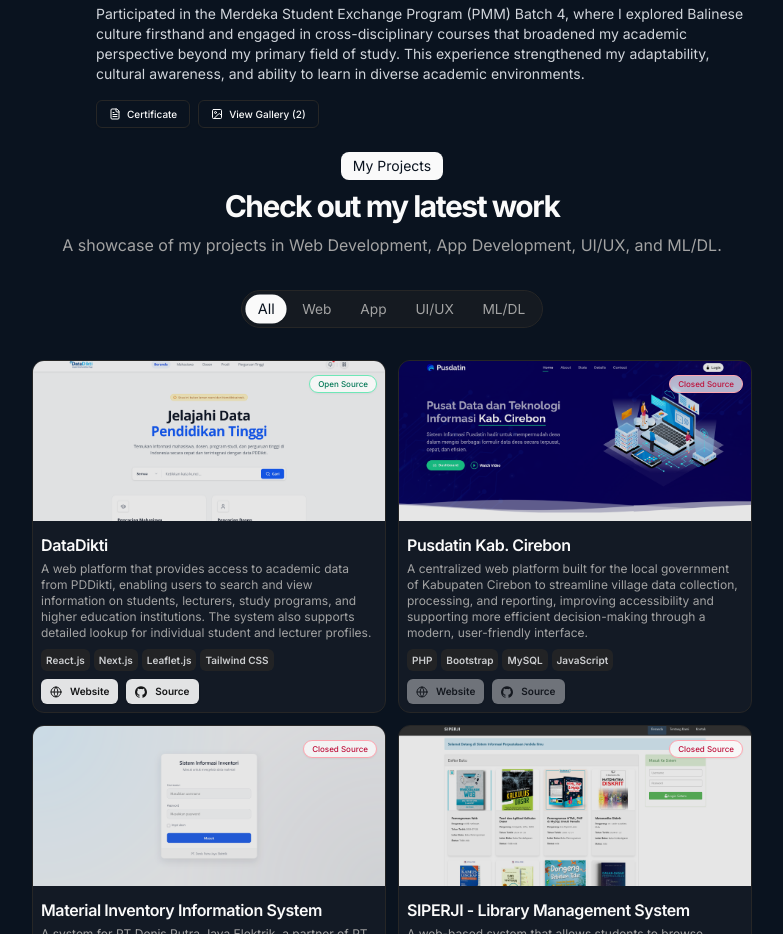
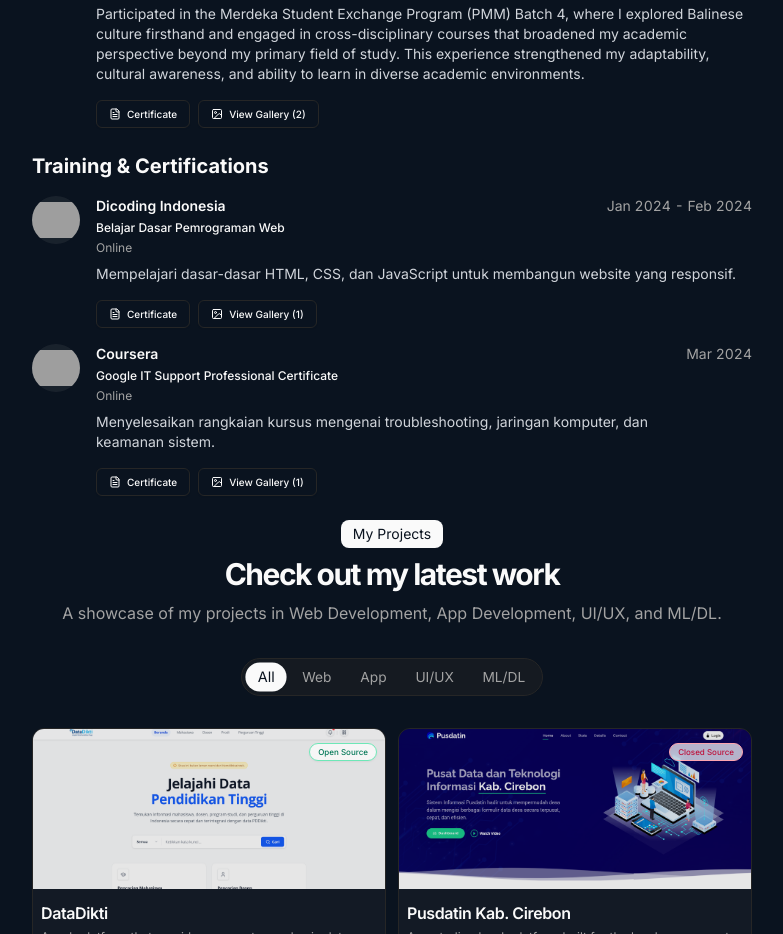
Before and after one commit to azharanggakusuma/portfolio-next, a Next.js app: page / in a window 1280 px wide. Shown: the part 1580-2514 px from the top of the page, without its empty margins (248-1031 px from the left). Built offline with nearby package versions, Linux system fonts and the light colour scheme; grey boxes are pictures that could not be loaded.

Commit message:
feat: add Training & Certifications section with relevant data and display components

```diff
--- a/src/app/page.tsx
+++ b/src/app/page.tsx
@@ -207,6 +207,39 @@ export default function Page() {
         </div>
       </section>
 
+      {/* --- TRAINING & CERTIFICATES SECTION --- */}
+      <section id="certifications" className="pt-6">
+        <div className="flex min-h-0 flex-col gap-y-4">
+          <BlurFade delay={BLUR_FADE_DELAY * 12}>
+            <h2 className="text-xl font-bold">Training & Certifications</h2>
+          </BlurFade>
+
+          {DATA.trainings.map((item, id) => (
+            <BlurFade
+              key={item.school + item.degree + id}
+              delay={BLUR_FADE_DELAY * 12 + id * 0.05}
+            >
+              <AcademicCard
+                logoUrl={item.logoUrl}
+                altText={item.school}
+                title={item.school}
+                subtitle={item.degree}
+                href={item.href}
+                period={
+                  item.start === item.end
+                    ? item.start
+                    : `${item.start} - ${item.end}`
+                }
+                location={item.location}
+                description={item.description}
+                certificateUrl={item.certificateUrl}
+                gallery={item.gallery}
+              />
+            </BlurFade>
+          ))}
+        </div>
+      </section>
+
       {/* --- PROJECTS SECTION --- */}
       <section id="projects" className="pt-6">
         <div className="space-y-8 w-full">
--- a/src/data/resume.tsx
+++ b/src/data/resume.tsx
@@ -249,6 +249,44 @@ export const DATA = {
       ],
     },
   ],
+  trainings: [
+    {
+      school: "Dicoding Indonesia",
+      href: "https://www.dicoding.com",
+      degree: "Belajar Dasar Pemrograman Web",
+      logoUrl: "/path/to/dicoding-logo.png",
+      start: "Jan 2024",
+      end: "Feb 2024",
+      location: "Online",
+      description:
+        "Mempelajari dasar-dasar HTML, CSS, dan JavaScript untuk membangun website yang responsif.",
+      certificateUrl: "https://dicoding.com/certificates/...",
+      gallery: [
+        {
+          image: "/gallery/training-1.jpg",
+          caption: "Sesi mentoring online.",
+        },
+      ],
+    },
+    {
+      school: "Coursera",
+      href: "https://coursera.org",
+      degree: "Google IT Support Professional Certificate",
+      logoUrl: "/path/to/coursera-logo.png",
+      start: "Mar 2024",
+      end: "Mar 2024",
+      location: "Online",
+      description:
+        "Menyelesaikan rangkaian kursus mengenai troubleshooting, jaringan komputer, dan keamanan sistem.",
+      certificateUrl: "https://coursera.org/verify/...",
+      gallery: [
+        {
+          image: "/gallery/training-2.jpg",
+          caption: "Sesi mentoring online.",
+        },
+      ],
+    },
+  ],
   projects: [
     {
       title: "DataDikti",
@@ -267,7 +305,6 @@ export const DATA = {
           icon: <Icons.globe className="size-3" />,
         },
         {
-          // Source link untuk proyek Open Source
           type: "Source",
           href: "https://github.com/azharanggakusuma/datadikti",
           icon: <Icons.github className="size-3" />,
```
